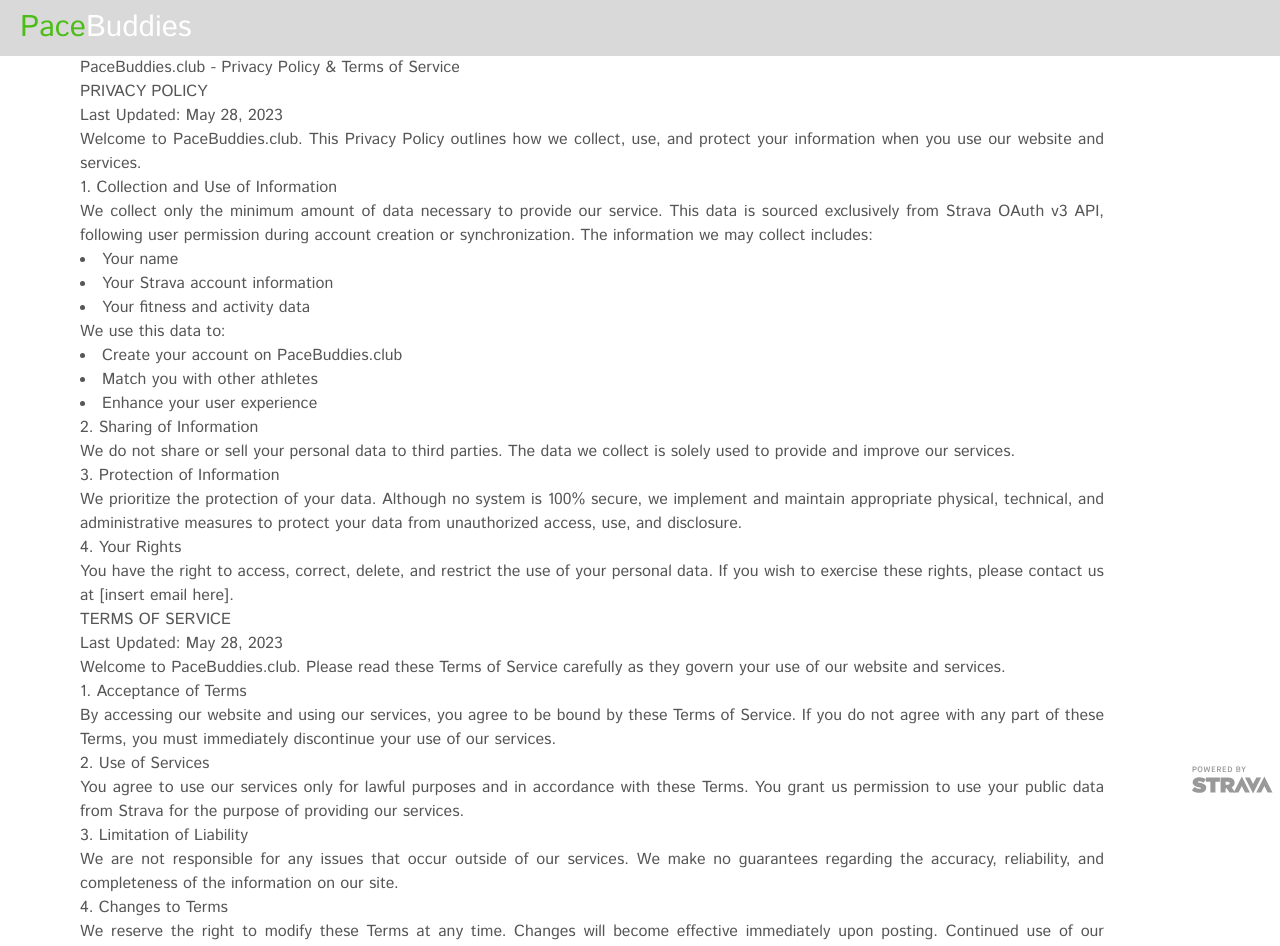
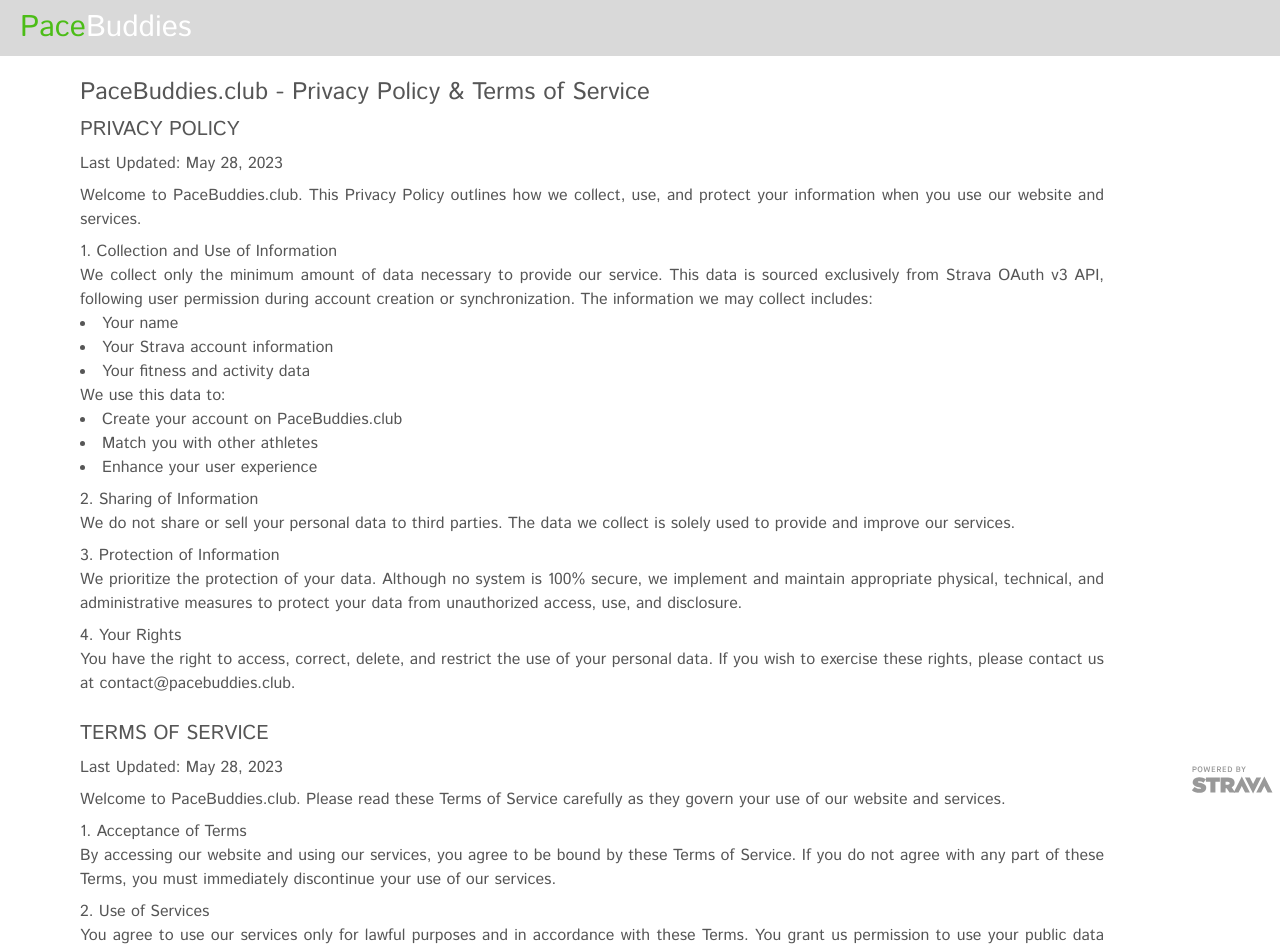
Before and after one commit to pacebuddies/Frontend, a Next.js app: page /policy in a window 1280 px wide. Shown: the top 946 px of the page. Built offline with nearby package versions, Linux system fonts and the light colour scheme.

Commit message:
Policy styles updated

```diff
--- a/src/pages/policy/index.tsx
+++ b/src/pages/policy/index.tsx
@@ -1,21 +1,32 @@
-import PolicyLayout from "../../components/PolicyLayout";
+import PolicyLayout from '../../components/PolicyLayout';
 
 const Policy = () => {
   return (
     <>
       <PolicyLayout />
-    <div className="flex flex-col w-[calc(100%-6rem)] px-20 h-full text-pb-dark-gray text-justify">
-      <h1>PaceBuddies.club - Privacy Policy & Terms of Service</h1>
+      <div className="flex flex-col w-full md:w-[calc(100%-6rem)] px-4 md:px-20 h-full text-pb-dark-gray text-justify pt-5">
+        <h1 className="text-2xl pb-2">
+          PaceBuddies.club - Privacy Policy & Terms of Service
+        </h1>
 
-      <h1>PRIVACY POLICY</h1>
+        <h1 className="text-xl pb-2">PRIVACY POLICY</h1>
 
-      <h2>Last Updated: May 28, 2023</h2>
+        <h2 className="pb-2">Last Updated: May 28, 2023</h2>
 
-      <p>Welcome to PaceBuddies.club. This Privacy Policy outlines how we collect, use, and protect your information when you use our website and services.</p>
+        <p>
+          Welcome to PaceBuddies.club. This Privacy Policy outlines how we
+          collect, use, and protect your information when you use our website
+          and services.
+        </p>
 
-      <h2>1. Collection and Use of Information</h2>
+        <h2 className="pt-2">1. Collection and Use of Information</h2>
 
-      <p>We collect only the minimum amount of data necessary to provide our service. This data is sourced exclusively from Strava OAuth v3 API, following user permission during account creation or synchronization. The information we may collect includes:</p>
+        <p>
+          We collect only the minimum amount of data necessary to provide our
+          service. This data is sourced exclusively from Strava OAuth v3 API,
+          following user permission during account creation or synchronization.
+          The information we may collect includes:
+        </p>
 
         <ul className="list-inside list-disc">
           <li>Your name</li>
@@ -31,47 +42,79 @@ const Policy = () => {
           <li>Enhance your user experience</li>
         </ul>
 
-      <h2>2. Sharing of Information</h2>
+        <h2 className="pt-2">2. Sharing of Information</h2>
 
-      <p>We do not share or sell your personal data to third parties. The data we collect is solely used to provide and improve our services.</p>
+        <p>
+          We do not share or sell your personal data to third parties. The data
+          we collect is solely used to provide and improve our services.
+        </p>
 
-      <h2>3. Protection of Information</h2>
+        <h2 className="pt-2">3. Protection of Information</h2>
 
-      <p>We prioritize the protection of your data. Although no system is 100% secure, we implement and maintain appropriate physical, technical, and administrative measures to protect your data from unauthorized access, use, and disclosure.</p>
+        <p>
+          We prioritize the protection of your data. Although no system is 100%
+          secure, we implement and maintain appropriate physical, technical, and
+          administrative measures to protect your data from unauthorized access,
+          use, and disclosure.
+        </p>
 
-      <h2>4. Your Rights</h2>
+        <h2 className="pt-2">4. Your Rights</h2>
 
-      <p>You have the right to access, correct, delete, and restrict the use of your personal data. If you wish to exercise these rights, please contact us at [insert email here].</p>
+        <p>
+          You have the right to access, correct, delete, and restrict the use of
+          your personal data. If you wish to exercise these rights, please
+          contact us at contact@pacebuddies.club.
+        </p>
 
+        <h1 className="text-xl pb-2 pt-6">TERMS OF SERVICE</h1>
 
-      <h1>TERMS OF SERVICE</h1>
+        <h2 className="pb-2">Last Updated: May 28, 2023</h2>
 
-      <h2>Last Updated: May 28, 2023</h2>
+        <p>
+          Welcome to PaceBuddies.club. Please read these Terms of Service
+          carefully as they govern your use of our website and services.
+        </p>
 
-      <p>Welcome to PaceBuddies.club. Please read these Terms of Service carefully as they govern your use of our website and services.</p>
+        <h2 className="pt-2">1. Acceptance of Terms</h2>
 
-      <h2>1. Acceptance of Terms</h2>
+        <p>
+          By accessing our website and using our services, you agree to be bound
+          by these Terms of Service. If you do not agree with any part of these
+          Terms, you must immediately discontinue your use of our services.
+        </p>
 
-      <p>By accessing our website and using our services, you agree to be bound by these Terms of Service. If you do not agree with any part of these Terms, you must immediately discontinue your use of our services.</p>
+        <h2 className="pt-2">2. Use of Services</h2>
 
-      <h2>2. Use of Services</h2>
+        <p>
+          You agree to use our services only for lawful purposes and in
+          accordance with these Terms. You grant us permission to use your
+          public data from Strava for the purpose of providing our services.
+        </p>
 
-      <p>You agree to use our services only for lawful purposes and in accordance with these Terms. You grant us permission to use your public data from Strava for the purpose of providing our services.</p>
+        <h2 className="pt-2">3. Limitation of Liability</h2>
 
-      <h2>3. Limitation of Liability</h2>
+        <p>
+          We are not responsible for any issues that occur outside of our
+          services. We make no guarantees regarding the accuracy, reliability,
+          and completeness of the information on our site.
+        </p>
 
-      <p>We are not responsible for any issues that occur outside of our services. We make no guarantees regarding the accuracy, reliability, and completeness of the information on our site.</p>
+        <h2 className="pt-2">4. Changes to Terms</h2>
 
-      <h2>4. Changes to Terms</h2>
+        <p>
+          We reserve the right to modify these Terms at any time. Changes will
+          become effective immediately upon posting. Continued use of our
+          services following any changes signifies your acceptance of the
+          revised Terms.
+        </p>
 
-      <p>We reserve the right to modify these Terms at any time. Changes will become effective immediately upon posting. Continued use of our services following any changes signifies your acceptance of the revised Terms.</p>
+        <h2 className="pt-2">5. Contact Us</h2>
 
-      <h2>5. Contact Us</h2>
-
-      <p>If you have any questions about these Terms of Service, please contact us at [insert email here].</p>
-
+        <p>
+          If you have any questions about these Terms of Service, please contact
+          us at contact@pacebuddies.club.
+        </p>
       </div>
-
     </>
   );
 };
```
Lines whose indentation alone changed are shown as unchanged.
